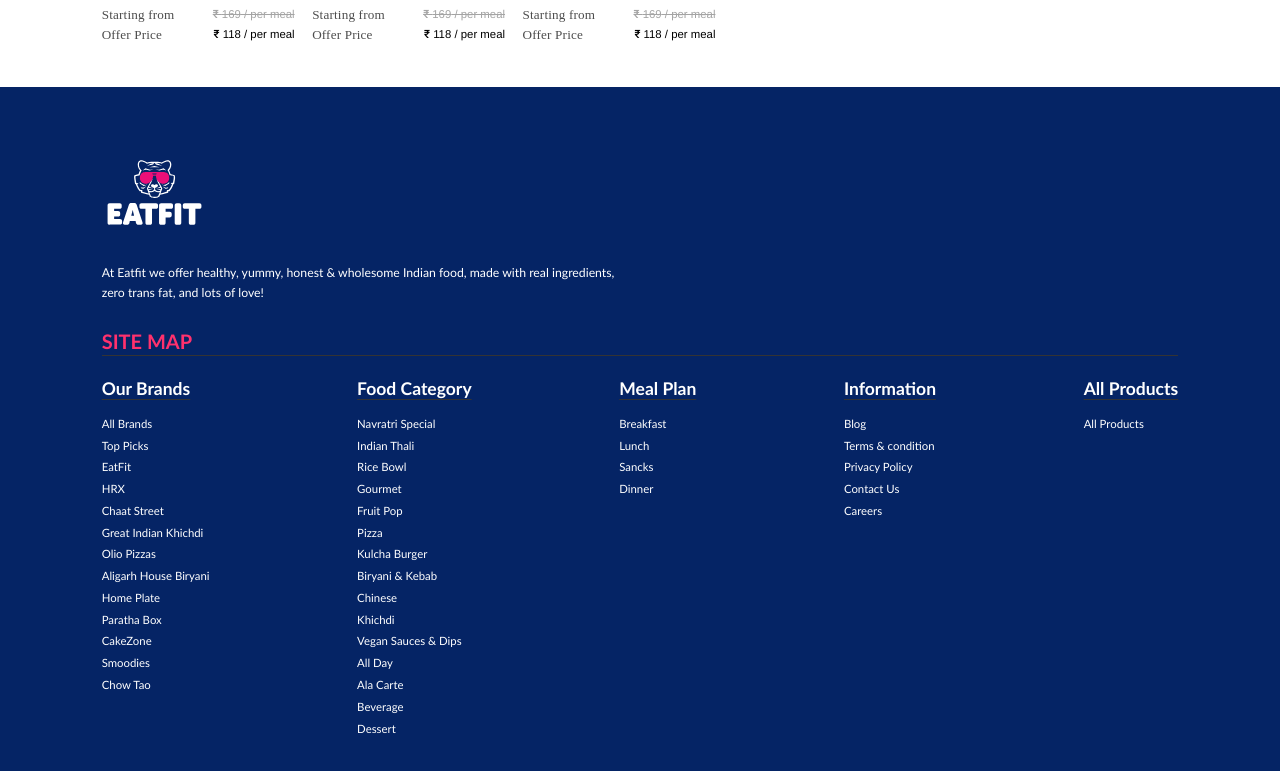
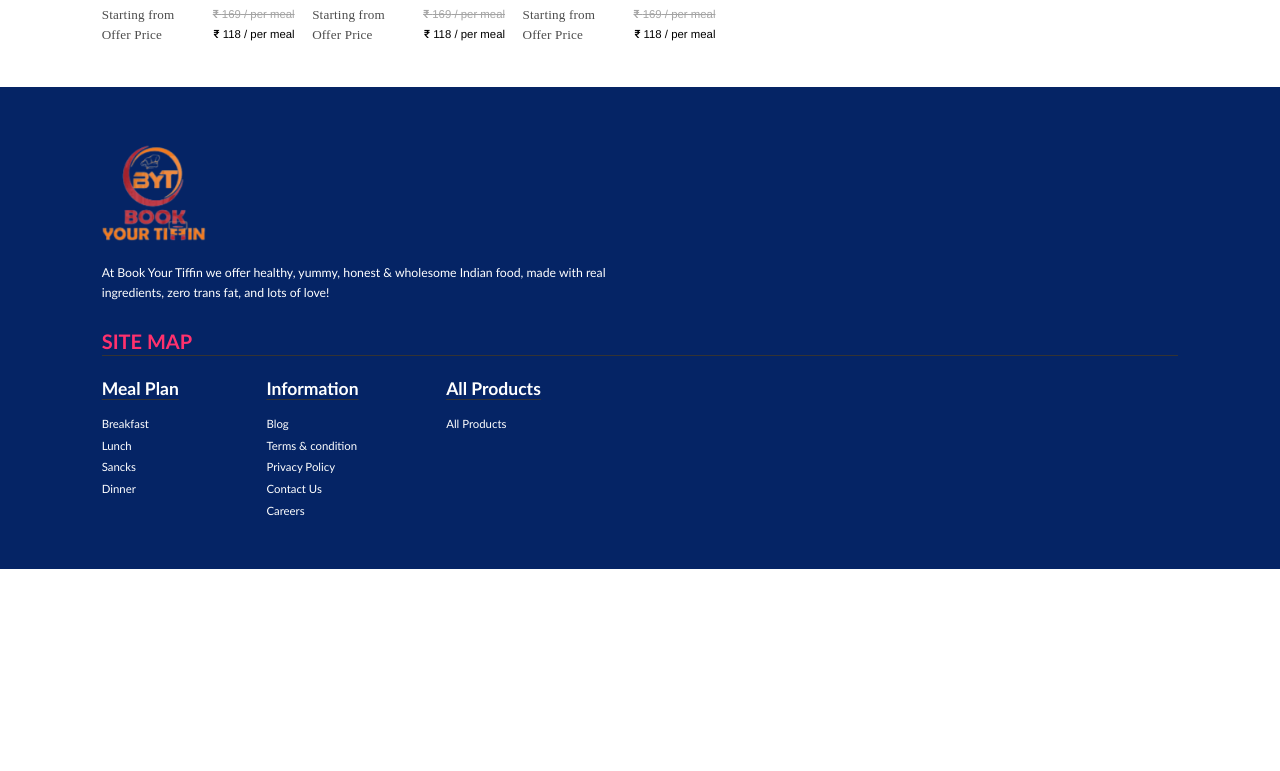
Before and after one commit to monika-queuebuster/eat-fit, a Next.js app: page / in a window 1280 px wide. Shown: the part 1136-1907 px from the top of the page. After the commit the page ends 1705 px from the top, so only its background shows below. Built offline with nearby package versions, Linux system fonts and the light colour scheme.

Commit message:
changes in footer

```diff
--- a/src/components/common/Footer.jsx
+++ b/src/components/common/Footer.jsx
@@ -7,8 +7,8 @@
 const Footer = () => {
     return (
         <div className={styles.footer_container}>
-            <div className={styles.footer_logo_container}><Image src='/assets/footer-logo.svg' alt='logo' fill /></div>
-            <p className={styles.footer_desc}>At Eatfit we offer healthy, yummy, honest & wholesome Indian food, made with real ingredients, zero trans fat, and lots of love!</p>
+            <div className={styles.footer_logo_container}><Image src='/assets/navigation/byt_logo.png' alt='logo' fill /></div>
+            <p className={styles.footer_desc}>At Book Your Tiffin we offer healthy, yummy, honest & wholesome Indian food, made with real ingredients, zero trans fat, and lots of love!</p>
             <h3 className={styles.sitemap}>Site Map</h3>
             <div className={styles.footer_link_container}>
                 {
--- a/src/constants.js
+++ b/src/constants.js
@@ -58,16 +58,6 @@
 ]
 
 export const footerLinks = [
-    {
-        id: 1,
-        heading: 'Our Brands',
-        subLinks: ["All Brands", "Top Picks", "EatFit", "HRX", "Chaat Street", "Great Indian Khichdi", "Olio Pizzas", "Aligarh House Biryani", "Home Plate", "Paratha Box", "CakeZone", "Smoodies", "Chow Tao"]
-    },
-    {
-        id: 2,
-        heading: "Food Category",
-        subLinks: ["Navratri Special", "Indian Thali", "Rice Bowl", "Gourmet", "Fruit Pop", "Pizza", "Kulcha Burger", "Biryani & Kebab",  "Chinese", "Khichdi", "Vegan Sauces & Dips","All Day","Ala Carte","Beverage","Dessert"]
-    },
     {
         id: 3,
         heading: "Meal Plan",
--- a/src/styles/components/common/Footer.module.css
+++ b/src/styles/components/common/Footer.module.css
@@ -28,7 +28,7 @@
 .footer_link_container {
   margin-top: 2.5rem;
   display: flex;
-  justify-content: space-between;
+  gap: 10rem;
 }
 
 .link_heading {
@@ -73,6 +73,7 @@
   .footer_link_container {
     flex-wrap: wrap;
     justify-content: flex-start;
+    gap: 0rem;
   }
 
   .footer_link_container > div {
```
